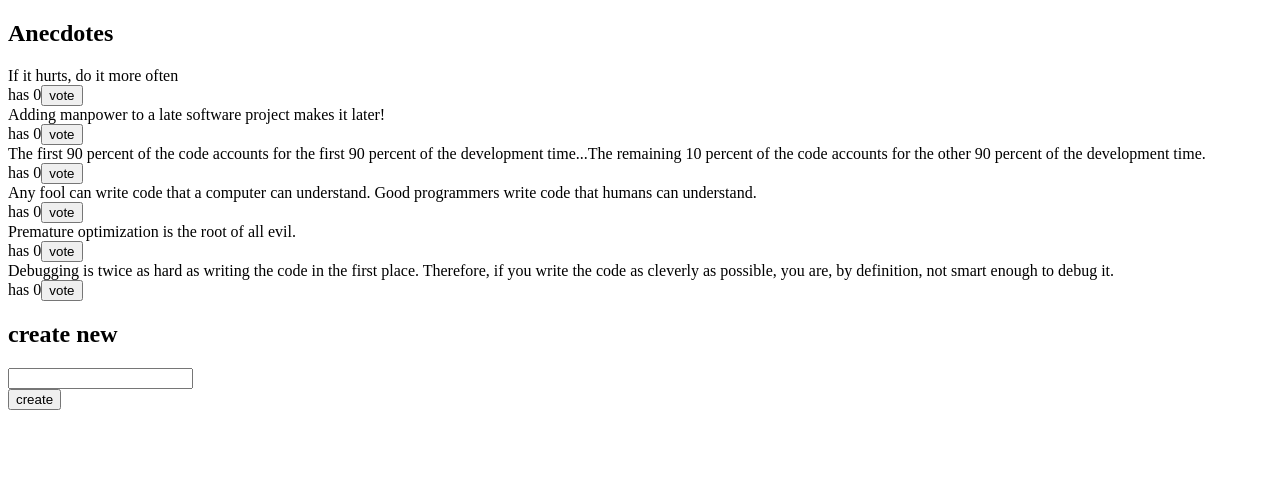
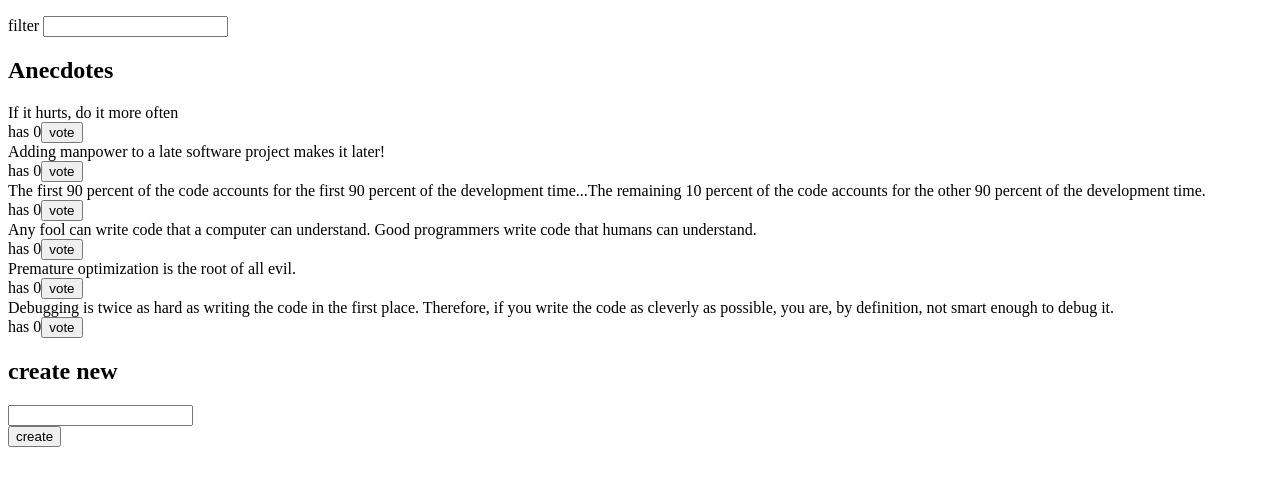
Before and after one commit to Leemuns/fso-exercises, a React (Vite) app in the folder part6/anecdotes-revisited/: page / in a window 1280 px wide. Shown: the top 486 px of the page. Built offline with nearby package versions, Linux system fonts and the light colour scheme.

Commit message:
Add filter functionality (exercise 6.6)

```diff
--- a/part6/anecdotes-revisited/src/App.jsx
+++ b/part6/anecdotes-revisited/src/App.jsx
@@ -1,9 +1,11 @@
 import AnecdoteForm from './components/AnecdoteForm'
 import AnecdoteList from './components/AnecdoteList'
+import Filter from './components/Filter'
 
 const App = () => {
   return (
     <div>
+      <Filter />
       <h2>Anecdotes</h2>
       <AnecdoteList />
       <AnecdoteForm />
--- a/part6/anecdotes-revisited/src/components/AnecdoteList.jsx
+++ b/part6/anecdotes-revisited/src/components/AnecdoteList.jsx
@@ -19,7 +19,8 @@ const AnecdoteList = () => {
                 <button onClick={() => vote(anecdote.id)}>vote</button>
               </div>
             </div>
-          ))}
+          ))
+      }
     </div>
   )
 }
--- /dev/null
+++ b/part6/anecdotes-revisited/src/components/Filter.jsx
@@ -0,0 +1,12 @@
+import { useAnecdoteActions } from '../store'
+
+const Filter = () => {
+  const { setFilter } = useAnecdoteActions()
+  return (
+    <div>
+      <p>filter <input onChange={(event) => { setFilter(event.target.value) }}/></p>
+    </div>
+  )
+}
+
+export default Filter
--- a/part6/anecdotes-revisited/src/store.js
+++ b/part6/anecdotes-revisited/src/store.js
@@ -20,6 +20,7 @@ const asObject = anecdote => ({
 
 const useAnecdoteStore = create(set => ({
   anecdotes: anecdotesAtStart.map(asObject),
+  filter: '',
   actions: {
     incrementVotes: anecdoteId => set(state => {
       return { anecdotes: state.anecdotes.map(anecdote =>
@@ -30,9 +31,14 @@ const useAnecdoteStore = create(set => ({
     }),
     createAnecdote: anecdoteContent => set(state => {
       return { anecdotes: state.anecdotes.concat({ content: anecdoteContent, id: getId(), votes: 0 })}
-    })
+    }),
+    setFilter: value => set(() => ({ filter: value}))
   },
 }))
 
-export const useAnecdotes = () => useAnecdoteStore((state) => state.anecdotes)
+export const useAnecdotes = () => {
+  const anecdotes = useAnecdoteStore((state) => state.anecdotes)
+  const filter = useAnecdoteStore((state) => state.filter).toLowerCase()
+  return anecdotes.filter(anecdote => anecdote.content.toLowerCase().includes(filter))
+}
 export const useAnecdoteActions = () => useAnecdoteStore((state) => state.actions)
```
